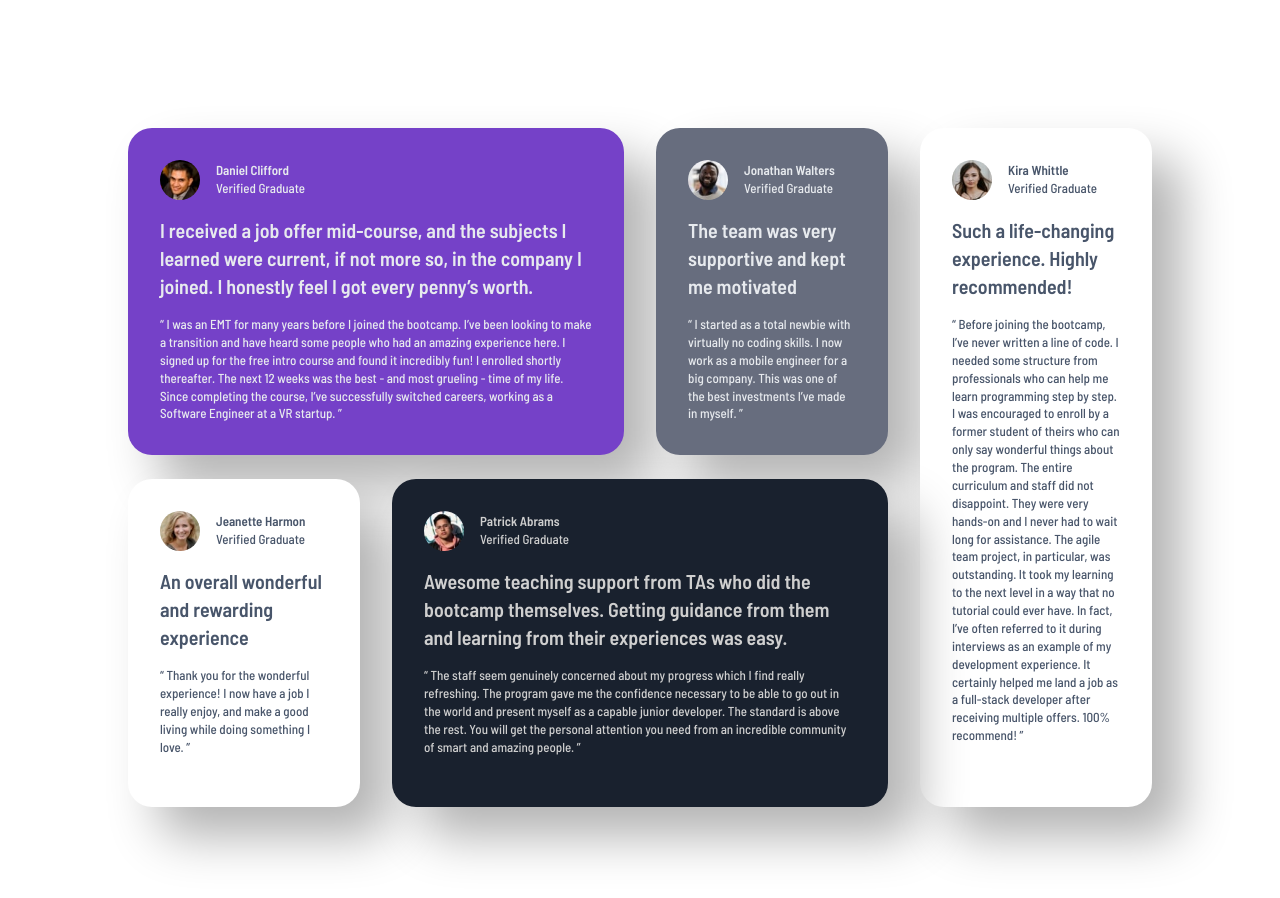
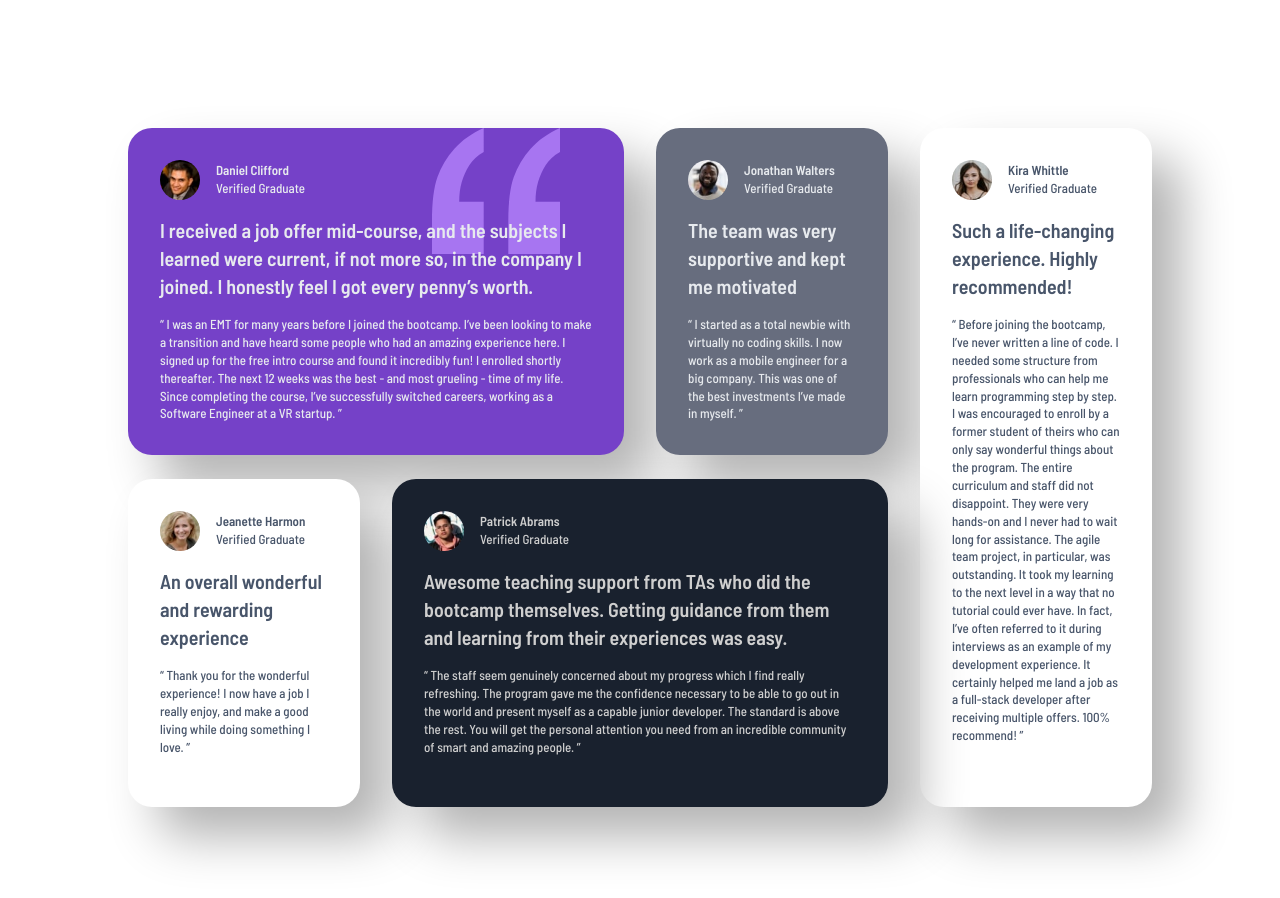
Before and after one commit to lilKriT/fem-testimonials-grid-section, a Next.js app: page / in a window 1280 px wide. Shown: the top 898 px of the page. Built offline with nearby package versions, Linux system fonts and the light colour scheme.

Commit message:
Desktop done?

```diff
--- a/app/globals.css
+++ b/app/globals.css
@@ -53,4 +53,8 @@ body {
 }
 
 .quotationMark {
+  background-image: url("/bg-pattern-quotation.svg");
+  background-repeat: no-repeat;
+  background-position: top right 4rem;
+  background-size: 8rem;
 }
--- a/app/page.tsx
+++ b/app/page.tsx
@@ -21,7 +21,7 @@ const testimonials: Testimonial[] = [
     quote:
       "“ I was an EMT for many years before I joined the bootcamp. I’ve been looking to make a transition and have heard some people who had an amazing experience here. I signed up for the free intro course and found it incredibly fun! I enrolled shortly thereafter. The next 12 weeks was the best - and most grueling - time of my life. Since completing the course, I’ve successfully switched careers, working as a Software Engineer at a VR startup. ”",
     wide: true,
-    style: "purple",
+    style: "purple quotationMark",
   },
   {
     name: "Jonathan Walters",
```
